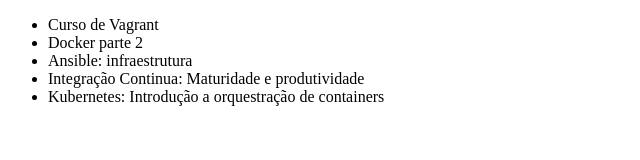
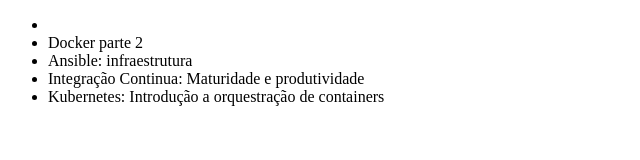
Before and after one commit to parisivitor/alura-test-github, a plain HTML site: page index.html in a window 1280 px wide. Shown: the whole page, without its empty margins (0-640 px from the left). Drawn offline with Linux system fonts and the light colour scheme.

Commit message:
ultima att

```diff
--- a/index.html
+++ b/index.html
@@ -6,7 +6,7 @@
 </head>
 <body>
     <ul>
-        <li>Curso de Vagrant</li>
+        <li></li>
         <li>Docker parte 2</li>
         <li>Ansible: infraestrutura</li>
         <li>Integração Continua: Maturidade e produtividade</li>
```
